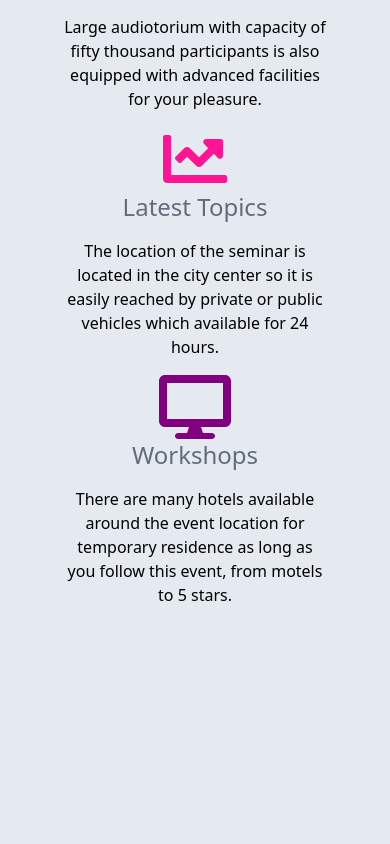
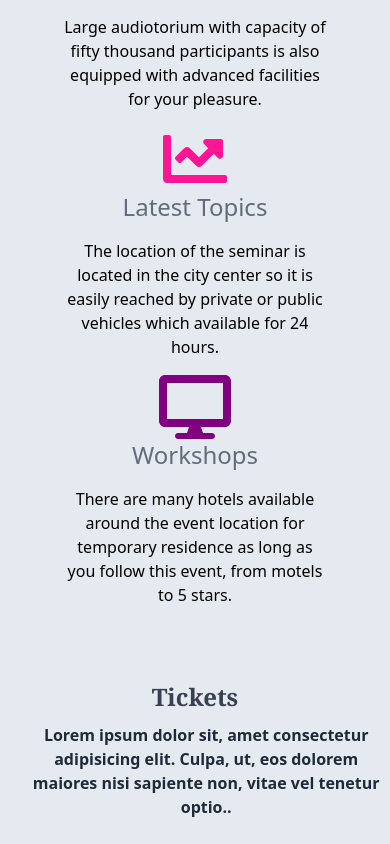
Before and after one commit to dipraj-howlader/conference-fullstack-client, a React (Create React App) app: page / in a window 390 px wide. Shown: the part 916-1760 px from the top of the page. Before the commit the page ends 1587 px from the top, so only its background shows below. Built offline with nearby package versions, Linux system fonts and the light colour scheme.

Commit message:
start working on ticket

```diff
--- /dev/null
+++ b/src/Components/Home/Ticket/Ticket.css
@@ -0,0 +1,49 @@
+
+
+.ticket-container h1{
+    text-align: center;
+    padding: 10px;
+    text-decoration:wavy;
+}
+.ticket-container p{
+    text-align: center;
+    margin-left: 30%;
+    width: 500px;
+    justify-content: center;
+    align-items: center;
+    padding-bottom: 25px;
+
+}
+@media only screen and (max-width: 600px) {
+    .ticket-container h1{
+        text-align: center;
+    }
+    .ticket-container p{
+        text-align: center;
+        margin-left:8% ;
+        width: 350px;
+    }
+  }
+
+  /* .card-container {
+    border-radius: 25px;
+    box-shadow: 0px 7px 10px rgba(0, 0, 0, 0.1);
+    height: 450px;
+    transition: 0.3s;
+  }
+
+  .card-container:hover {
+    transform: translateY(-10px);
+    box-shadow: 0 10px 30px rgba(0, 0, 0, 0.2);
+  }
+  .card-container p {
+    color: #404655;
+    overflow: auto;
+    height: 130px;
+    text-align: center;
+    margin: auto;
+  }
+
+  .card-footer {
+    background-color: #fff;
+  } */
--- /dev/null
+++ b/src/Components/Home/Ticket/Ticket.js
@@ -0,0 +1,32 @@
+import React from 'react';
+import './Ticket.css';
+
+const tikdetails = [{
+    name:'Early Bird',
+    price:'39',
+    description:'1 Conference Day, 1 Workshop Day, Regular Seat, Free Coffee/Lunch, One Certificate',
+
+},{
+    name:'Regular',
+    price:'99',
+    description:'2 Conference Day, 2 Workshop Day,Regular Seat,Free Coffee/Lunch, Two Certificate',
+
+},
+{
+    name:'Exclusive',
+    price:'199',
+    description:'Full Conference Day, Full Workshop Day, VIP Seat, Free Coffee/Lunch, Three Certificate',
+
+}
+]
+
+const Ticket = () => {
+    return (
+        <div className="ticket-container">
+             <h1 class="text-gray-700 text-2xl font-serif font-bold md:font-black">Tickets</h1>
+            <p className="font-semibold text-gray-800">Lorem ipsum dolor sit, amet consectetur adipisicing elit. Culpa, ut, eos dolorem maiores nisi sapiente non, vitae vel tenetur optio..</p>
+        </div>
+    );
+};
+
+export default Ticket;
--- a/src/Screens/HomePage/HomePage.js
+++ b/src/Screens/HomePage/HomePage.js
@@ -2,6 +2,7 @@ import React from 'react';
 import About from '../../Components/Home/About/About';
 import Navvbarr from '../../Components/Home/Navvbarr/Navvbarr';
 import Slider from '../../Components/Home/Slider/Slider';
+import Ticket from '../../Components/Home/Ticket/Ticket';
 
 const HomePage = () => {
     return (
@@ -9,6 +10,7 @@ const HomePage = () => {
             <Navvbarr></Navvbarr>
             <Slider></Slider>
             <About></About>
+            <Ticket></Ticket>
         </div>
     );
 };
```
